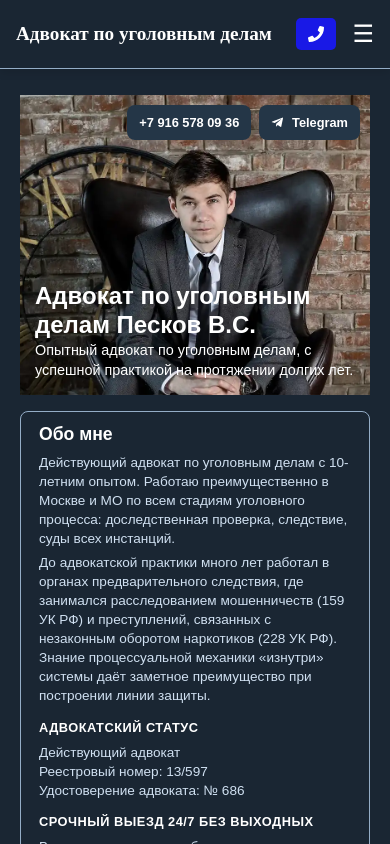
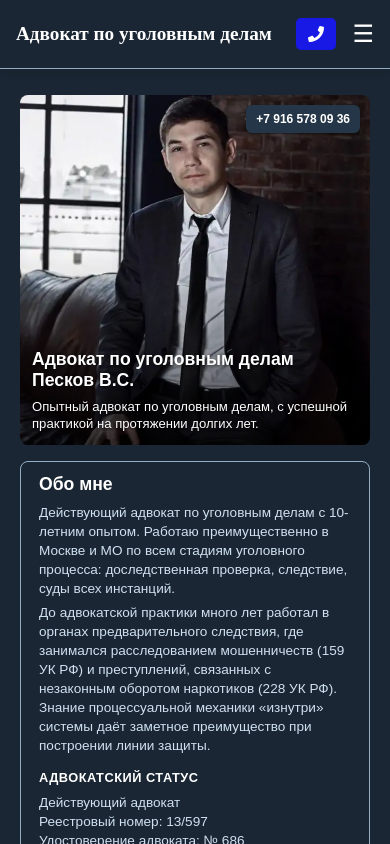
Before and after one commit to VladPeskovDev/Next-js-React-, a Next.js app in the folder lawyer-page/: page / in a window 390 px wide. Shown: the top 844 px of the page. Built offline with nearby package versions, Linux system fonts and the light colour scheme.

Commit message:
add: fix ui

```diff
--- a/lawyer-page/src/app/HomePage.module.css
+++ b/lawyer-page/src/app/HomePage.module.css
@@ -14,65 +14,103 @@
 .heroSection {
   width: 100%;
   max-width: 959px;
-  height: 500px;
-  background-image: url('/1312.webp'); /* Укажите реальный путь */
-  background-size: cover; /* Полностью заполнит блок */
-  background-position: center; /* Прижимаем к низу — обрезаем сверху */
-  background-repeat: no-repeat;
-  padding: 20px;
-  display: flex;
-  align-items: flex-end;
-  justify-content: center;
+  padding: 0;
   position: relative;
   overflow: hidden;
 }
 
+.heroGrid {
+  display: grid;
+  grid-template-columns: 1fr 1fr;
+  gap: 24px;
+  align-items: stretch;
+}
 
-.heroTextContainer {
-  max-width: 500px;
-  padding: 10px;
+.heroPhoto {
+  width: 100%;
   border-radius: 8px;
+  overflow: hidden;
+  background-color: #1a2633;
+  aspect-ratio: 1 / 1;
+  position: relative;
+}
+
+.heroPhoto img {
+  width: 100%;
+  height: 100%;
+  object-fit: cover;
+  display: block;
+}
+
+/* Градиент снизу фото — для читаемости H1 и описания */
+.heroPhoto::after {
+  content: '';
   position: absolute;
-  bottom: 20px;
-  left: 20px;
+  left: 0;
+  right: 0;
+  bottom: 0;
+  height: 55%;
+  background: linear-gradient(to top, rgba(0, 0, 0, 0.75) 0%, rgba(0, 0, 0, 0.35) 45%, transparent 100%);
+  pointer-events: none;
+  z-index: 1;
+}
+
+.heroTextOverlay {
+  position: absolute;
+  left: 18px;
+  right: 18px;
+  bottom: 40px;
+  z-index: 2;
+  max-width: 65%;
+}
+
+.heroContent {
+  /* использует .aboutBlock для типографии — grid stretch тянет высоту */
 }
 
 .heroTitle {
-  font-size: 2rem;
+  font-size: 1.3rem;
   font-weight: 900;
   line-height: 1.2;
+  color: white;
+  margin: 0 0 6px;
+  text-shadow: 0 1px 3px rgba(0, 0, 0, 0.6);
 }
 
 .heroDescription {
-  font-size: 1rem;
+  font-size: 0.85rem;
   font-weight: normal;
-  line-height: 1.4;
+  line-height: 1.35;
+  color: white;
+  margin: 0;
+  text-shadow: 0 1px 2px rgba(0, 0, 0, 0.6);
 }
 
-/* Кнопки для вызова и Telegram */
+/* Кнопки для вызова и Telegram — поверх фото */
 .buttons {
   position: absolute;
-  bottom: 20px;
-  right: 20px;
+  right: 12px;
+  bottom: 12px;
   display: flex;
-  gap: 12px;
-  z-index: 2;
+  gap: 8px;
+  z-index: 3;
 }
 
 .button, .buttonTelegram {
-  padding: 10px 20px;
-  font-size: 1rem;
+  padding: 6px 12px;
+  font-size: 0.82rem;
   font-weight: bold;
   color: white;
   background-color: #243647;
-  border-radius: 8px;
+  border-radius: 6px;
   text-decoration: none;
   transition: background-color 0.3s;
   display: inline-flex;
   align-items: center;
   justify-content: center;
-  gap: 8px;
+  gap: 6px;
   white-space: nowrap;
+  box-shadow: 0 1px 3px rgba(0, 0, 0, 0.4);
 }
 
 .button:hover, .buttonTelegram:hover {
@@ -342,19 +380,51 @@
     max-width: 100%;
   }
 
-  .heroTextContainer {
+  .heroSection {
+    padding: 0;
+  }
+
+  .heroGrid {
+    grid-template-columns: 1fr;
+    gap: 16px;
+  }
+
+  .heroPhoto {
+    /* На мобилке фото на полную ширину контейнера — оверлеи внутри выглядят как раньше */
+    aspect-ratio: 1 / 1;
+  }
+
+  .heroTextOverlay {
     max-width: 100%;
-    bottom: 10px;
-    left: 10px;
-    padding: 5px;
+    left: 12px;
+    right: 12px;
+    bottom: 12px;
   }
 
   .heroTitle {
-    font-size: 1.5rem;
+    font-size: 1.1rem;
   }
 
   .heroDescription {
-    font-size: 0.9rem;
+    font-size: 0.82rem;
+  }
+
+  /* Кнопки — top-right на мобилке (было bottom-right) */
+  .buttons {
+    top: 10px;
+    right: 10px;
+    bottom: auto;
+    gap: 6px;
+  }
+
+  /* На мобилке показываем только телефон, Telegram скрываем — две кнопки наезжают на лицо */
+  .buttonTelegram {
+    display: none;
+  }
+
+  .button {
+    padding: 5px 10px;
+    font-size: 0.75rem;
   }
 
   .cardWrapper {
@@ -379,14 +449,6 @@
 }
 
 @media (max-width: 768px) {
-  .heroSection {
-    height: 300px; /* Уменьшение высоты для мобильных устройств */
-    background-position: top center; /* Фокус на верхней части */
-    background-size: cover;
-  }
-}
-
-@media (max-width: 768px) {
   /* Основной контейнер карусели */
   .fourCardsSection {
     width: 100%;
@@ -395,18 +457,6 @@
     padding: 16px 0;
     align-items: center;
     justify-content: flex-start; /* Карточки выровнены влево */
-  }
-
-  .buttons {
-    top: 10px;
-    right: 10px;
-    bottom: auto;
-    gap: 8px;
-  }
-
-  .button, .buttonTelegram {
-    padding: 8px 12px;
-    font-size: 0.8rem;
   }
 
   .aboutSection {
--- a/lawyer-page/src/app/layout.tsx
+++ b/lawyer-page/src/app/layout.tsx
@@ -29,7 +29,7 @@ export const metadata: Metadata = {
     type: "website",
     locale: "ru_RU",
     siteName: "Адвокат Песков — уголовные дела",
-    images: [{ url: "/1312.webp", width: 1000, height: 723, alt: "Адвокат Песков В.С. — уголовные дела, Москва" }],
+    images: [{ url: "/peskov-hero.webp", width: 800, height: 800, alt: "Адвокат Песков В.С. — уголовные дела, Москва" }],
   },
   twitter: { card: "summary_large_image" },
 };
@@ -47,8 +47,8 @@ const orgJsonLd = {
       description:
         "Адвокат по уголовным делам в Москве. Защита на следствии и в суде, консультации, обжалование.",
       url: SITE_URL,
-      image: `${SITE_URL}/1312.webp`,
-      logo: `${SITE_URL}/1312.webp`,
+      image: `${SITE_URL}/peskov-hero.webp`,
+      logo: `${SITE_URL}/peskov-hero.webp`,
       telephone: "+7-916-578-09-36",
       priceRange: "от 15000 руб.",
       areaServed: [
--- a/lawyer-page/src/app/page.tsx
+++ b/lawyer-page/src/app/page.tsx
@@ -13,9 +13,9 @@ export const metadata = {
     siteName: "Адвокат Песков — уголовные дела",
     images: [
       {
-        url: "https://advokat-peskov.com/1312.webp",
-        width: 1000,
-        height: 723,
+        url: "https://advokat-peskov.com/peskov-hero.webp",
+        width: 800,
+        height: 800,
         alt: "Адвокат по уголовным делам Песков В.С.",
       },
     ],
@@ -40,9 +40,19 @@ import styles from "./HomePage.module.css";
 export default function HomePage() {
   return (
     <div className={styles.container}>
-      <link rel="preload" as="image" href="/1312.webp" fetchPriority="high" />
+      <link rel="preload" as="image" href="/peskov-hero.webp" fetchPriority="high" />
       <section className={styles.heroSection}>
-        <div className={styles.heroTextContainer}>
+        <div className={styles.heroGrid}>
+          <div className={styles.heroPhoto}>
+            <img
+              src="/peskov-hero.webp"
+              alt="Адвокат по уголовным делам Песков В.С. — Москва"
+              width={800}
+              height={800}
+              fetchPriority="high"
+            />
+
+            <div className={styles.heroTextOverlay}>
               <h1 className={styles.heroTitle}>
                 Адвокат по уголовным делам Песков В.С.
               </h1>
@@ -51,6 +61,7 @@ export default function HomePage() {
                 протяжении долгих лет.
               </p>
             </div>
+
             <div className={styles.buttons}>
               <a href="tel:+79165780936" className={styles.button}>
                 +7 916 578 09 36
@@ -65,10 +76,9 @@ export default function HomePage() {
                 Telegram
               </a>
             </div>
-      </section>
+          </div>
 
-      <section className={styles.aboutSection}>
-        <article className={styles.aboutBlock}>
+          <article className={`${styles.heroContent} ${styles.aboutBlock}`}>
             <h2>Обо мне</h2>
             <p>
               Действующий адвокат по уголовным делам с 10-летним опытом. Работаю
@@ -96,7 +106,10 @@ export default function HomePage() {
               30–40 минут. Строгое соблюдение адвокатской тайны.
             </p>
           </article>
+        </div>
+      </section>
 
+      <section className={styles.aboutSection}>
         <article className={`${styles.aboutBlock} ${styles.aboutBlockAccent}`}>
           <h2>Без посредников. Без обещаний.</h2>
           <p>
```
Also changed, not shown: lawyer-page/public/peskov-hero.webp (added). Lines whose indentation alone changed are shown as unchanged.
